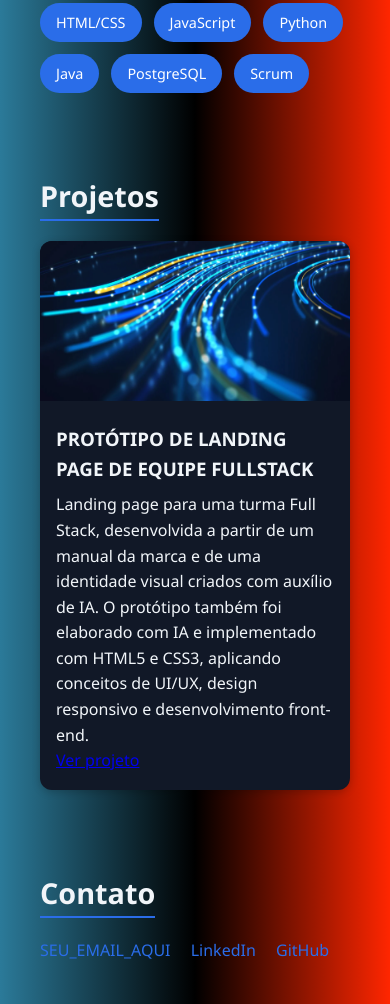
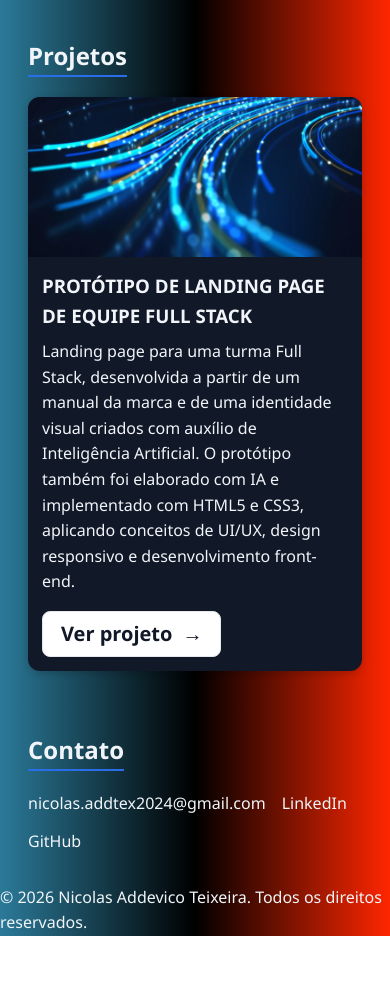
Before and after one commit to Nicolas-Add/meu-portfolio--Oficina, a plain HTML site: page index.html in a window 390 px wide. Shown: the part 981-1985 px from the top of the page. After the commit the page ends 1917 px from the top, so only its background shows below. Drawn offline with Linux system fonts and the light colour scheme.

Commit message:
Alterações de Contato e Botão de projetos

```diff
--- a/index.html
+++ b/index.html
@@ -1,17 +1,25 @@
+
 <!DOCTYPE html>
 <html lang="pt-BR">
+
 <head>
   <meta charset="UTF-8">
   <meta name="viewport" content="width=device-width, initial-scale=1.0">
+  <meta name="description" content="Portfólio de Nicolas Addevico Teixeira, estudante de Engenharia de Software.">
   <title>Portfólio de Nicolas Addevico Teixeira</title>
   <link rel="stylesheet" href="style.css">
 </head>
+
 <body>
 
   <!-- ======================= HERO ======================= -->
   <header class="hero">
     <div class="container">
-      <img src="assets/foto_capa.jpg" alt="Foto de Nicolas Addevico Teixeira">
+      <img
+        src="assets/foto_capa.jpg"
+        alt="Foto de Nicolas Addevico Teixeira"
+      >
+
       <h1>NICOLAS ADDEVICO TEIXEIRA</h1>
       <p>ENGENHARIA DE SOFTWARE</p>
     </div>
@@ -20,14 +28,23 @@
   <main class="container">
 
     <!-- ===================== SOBRE MIM ===================== -->
-    <section class="sobre">
+    <section class="sobre" id="sobre">
       <h2>Sobre mim</h2>
-      <p>Sou estudante de Engenharia de Software e desenvolvedor em formação, com conhecimentos em Java, Python, C, HTML, CSS e JavaScript. Tenho experiência acadêmica e prática em projetos de desenvolvimento web, programação orientada a objetos e bancos de dados relacionais com PostgreSQL. Busco aprimorar minhas habilidades, desenvolver soluções úteis e ampliar meus conhecimentos na área da tecnologia.</p>
+
+      <p>
+        Sou estudante de Engenharia de Software e desenvolvedor em formação,
+        com conhecimentos em Java, Python, C, HTML, CSS e JavaScript.
+        Tenho experiência acadêmica e prática em projetos de desenvolvimento
+        web, programação orientada a objetos e bancos de dados relacionais
+        com PostgreSQL. Busco aprimorar minhas habilidades, desenvolver
+        soluções úteis e ampliar meus conhecimentos na área da tecnologia.
+      </p>
     </section>
 
     <!-- ==================== HABILIDADES ==================== -->
-    <section class="habilidades">
+    <section class="habilidades" id="habilidades">
       <h2>Habilidades</h2>
+
       <div class="habilidades-lista">
         <span>HTML/CSS</span>
         <span>JavaScript</span>
@@ -39,35 +56,83 @@
     </section>
 
     <!-- ===================== PROJETOS ====================== -->
-    <section class="projetos">
+    <section class="projetos" id="projetos">
       <h2>Projetos</h2>
+
       <div class="projetos-grid">
 
-        <!-- CARD DE PROJETO (copie este bloco para adicionar mais) -->
-        <div class="card-projeto">
-          <img src="assets/Tecnologia.webp" alt="Capa do projeto">
+        <!-- PROJETO 1 -->
+        <article class="card-projeto">
+
+          <img
+            src="assets/Tecnologia.webp"
+            alt="Imagem ilustrativa do projeto de landing page Full Stack"
+          >
+
           <div class="conteudo">
-            <h3>PROTÓTIPO DE LANDING PAGE DE EQUIPE FULLSTACK</h3>
-            <p>Landing page para uma turma Full Stack, desenvolvida a partir de um manual da marca e de uma identidade visual criados com auxílio de IA. O protótipo também foi elaborado com IA e implementado com HTML5 e CSS3, aplicando conceitos de UI/UX, design responsivo e desenvolvimento front-end.
-</p>
-            <a href="https://nicolas-add.github.io/FS_5.0--landing-page/">Ver projeto</a>
+
+            <h3>PROTÓTIPO DE LANDING PAGE DE EQUIPE FULL STACK</h3>
+
+            <p>
+              Landing page para uma turma Full Stack, desenvolvida a partir
+              de um manual da marca e de uma identidade visual criados com
+              auxílio de Inteligência Artificial. O protótipo também foi
+              elaborado com IA e implementado com HTML5 e CSS3, aplicando
+              conceitos de UI/UX, design responsivo e desenvolvimento
+              front-end.
+            </p>
+
+            <a
+              href="https://nicolas-add.github.io/FS_5.0--landing-page/"
+              class="btn-projeto"
+              target="_blank"
+              rel="noopener noreferrer"
+            >
+              <span>Ver projeto</span>
+              <span class="seta" aria-hidden="true">→</span>
+            </a>
+
           </div>
-        </div>
+        </article>
+
+        <!-- COPIE O ARTICLE ACIMA PARA ADICIONAR OUTROS PROJETOS -->
 
       </div>
     </section>
 
     <!-- ====================== CONTATO ====================== -->
-    <section class="contato">
+    <section class="contato" id="contato">
       <h2>Contato</h2>
+
       <p>
-        <a href="mailto:SEU_EMAIL_AQUI">SEU_EMAIL_AQUI</a>
-        <a href="COLE_SEU_LINKEDIN_AQUI">LinkedIn</a>
-        <a href="COLE_SEU_GITHUB_AQUI">GitHub</a>
+        <a href="mailto:nicolas.addtex2024@gmail.com">
+          nicolas.addtex2024@gmail.com
+        </a>
+
+        <a
+          href="COLE_SEU_LINKEDIN_AQUI"
+          target="_blank"
+          rel="noopener noreferrer"
+        >
+          LinkedIn
+        </a>
+
+        <a
+          href="https://github.com/Nicolas-Add"
+          target="_blank"
+          rel="noopener noreferrer"
+        >
+          GitHub
+        </a>
       </p>
     </section>
 
   </main>
 
+  <!-- ====================== RODAPÉ ======================= -->
+  <footer class="rodape">
+    <p>&copy; 2026 Nicolas Addevico Teixeira. Todos os direitos reservados.</p>
+  </footer>
+
 </body>
 </html>
--- a/style.css
+++ b/style.css
@@ -4,7 +4,13 @@
 /* ===================================================== */
 
 :root {
-  --cor-fundo: linear-gradient(90deg,rgba(43, 122, 153, 1) 0%, rgba(0, 0, 0, 1) 50%, rgba(255, 38, 0, 1) 100%);
+  --cor-fundo: linear-gradient(
+    90deg,
+    rgba(43, 122, 153, 1) 0%,
+    rgba(0, 0, 0, 1) 50%,
+    rgba(255, 38, 0, 1) 100%
+  );
+
   --cor-destaque: #2a6de9;
   --cor-texto: #f1f5f9;
   --cor-card: #111827;
@@ -55,6 +61,7 @@ body {
 .hero h1 {
   font-size: 2.5rem;
   margin-top: 20px;
+  overflow-wrap: anywhere;
 }
 
 .hero p {
@@ -101,11 +108,12 @@ section h2 {
 
 .projetos-grid {
   display: grid;
-  grid-template-columns: repeat(2, 1fr);
+  grid-template-columns: repeat(2, minmax(0, 1fr));
   gap: 20px;
 }
 
 .card-projeto {
+  min-width: 0;
   background: var(--cor-card);
   border-radius: 12px;
   overflow: hidden;
@@ -113,6 +121,7 @@ section h2 {
 }
 
 .card-projeto img {
+  display: block;
   width: 100%;
   height: 160px;
   object-fit: cover;
@@ -124,16 +133,73 @@ section h2 {
 
 .card-projeto h3 {
   margin-bottom: 8px;
+  overflow-wrap: anywhere;
+}
+
+/* ===================================================== */
+/* BOTÃO VER PROJETO                                     */
+/* ===================================================== */
+
+.btn-projeto {
+  display: inline-flex;
+  align-items: center;
+  justify-content: center;
+  gap: 10px;
+
+  margin-top: 16px;
+  padding: 11px 20px;
+
+  background: #ffffff;
+  color: #111827;
+
+  border: 1px solid #e5e7eb;
+  border-radius: 8px;
+
+  text-decoration: none;
+  font-size: 0.95rem;
+  font-weight: 600;
+
+  transition:
+    background 0.3s ease,
+    transform 0.3s ease,
+    box-shadow 0.3s ease;
+}
+
+.btn-projeto span {
+  font-size: 1.25rem;
+  line-height: 1;
+  transition: transform 0.3s ease;
+}
+
+.btn-projeto:hover {
+  background: #e5e7eb;
+  transform: translateY(-2px);
+  box-shadow: 0 4px 12px rgba(0, 0, 0, 0.2);
+}
+
+.btn-projeto:hover span {
+  transform: translateX(4px);
+}
+
+.btn-projeto:focus-visible {
+  outline: 3px solid var(--cor-destaque);
+  outline-offset: 4px;
 }
 
 /* ===================================================== */
 /* CONTATO                                               */
 /* ===================================================== */
 
+.contato p {
+  display: flex;
+  flex-wrap: wrap;
+  gap: 12px 16px;
+}
+
 .contato a {
-  color: var(--cor-destaque);
+  color: var(--cor-texto);
   text-decoration: none;
-  margin-right: 16px;
+  overflow-wrap: anywhere;
 }
 
 .contato a:hover {
@@ -145,11 +211,59 @@ section h2 {
 /* ===================================================== */
 
 @media (max-width: 600px) {
+  .container {
+    padding: 0 16px;
+  }
+
+  .hero {
+    padding: 40px 16px;
+  }
+
   .hero h1 {
     font-size: 1.8rem;
+  }
+
+  .hero p {
+    font-size: 1rem;
+  }
+
+  section {
+    padding: 30px 12px;
+  }
+
+  section h2 {
+    font-size: 1.5rem;
   }
 
   .projetos-grid {
     grid-template-columns: 1fr;
   }
+
+  .card-projeto .conteudo {
+    padding: 14px;
+  }
+
+  .btn-projeto {
+    max-width: 100%;
+    padding: 12px 18px;
+  }
 }
+
+/* ===================================================== */
+/* ACESSIBILIDADE: MOVIMENTO REDUZIDO                    */
+/* ===================================================== */
+
+@media (prefers-reduced-motion: reduce) {
+  .btn-projeto,
+  .btn-projeto span {
+    transition: none;
+  }
+
+  .btn-projeto:hover {
+    transform: none;
+  }
+
+  .btn-projeto:hover span {
+    transform: none;
+  }
+}
```
